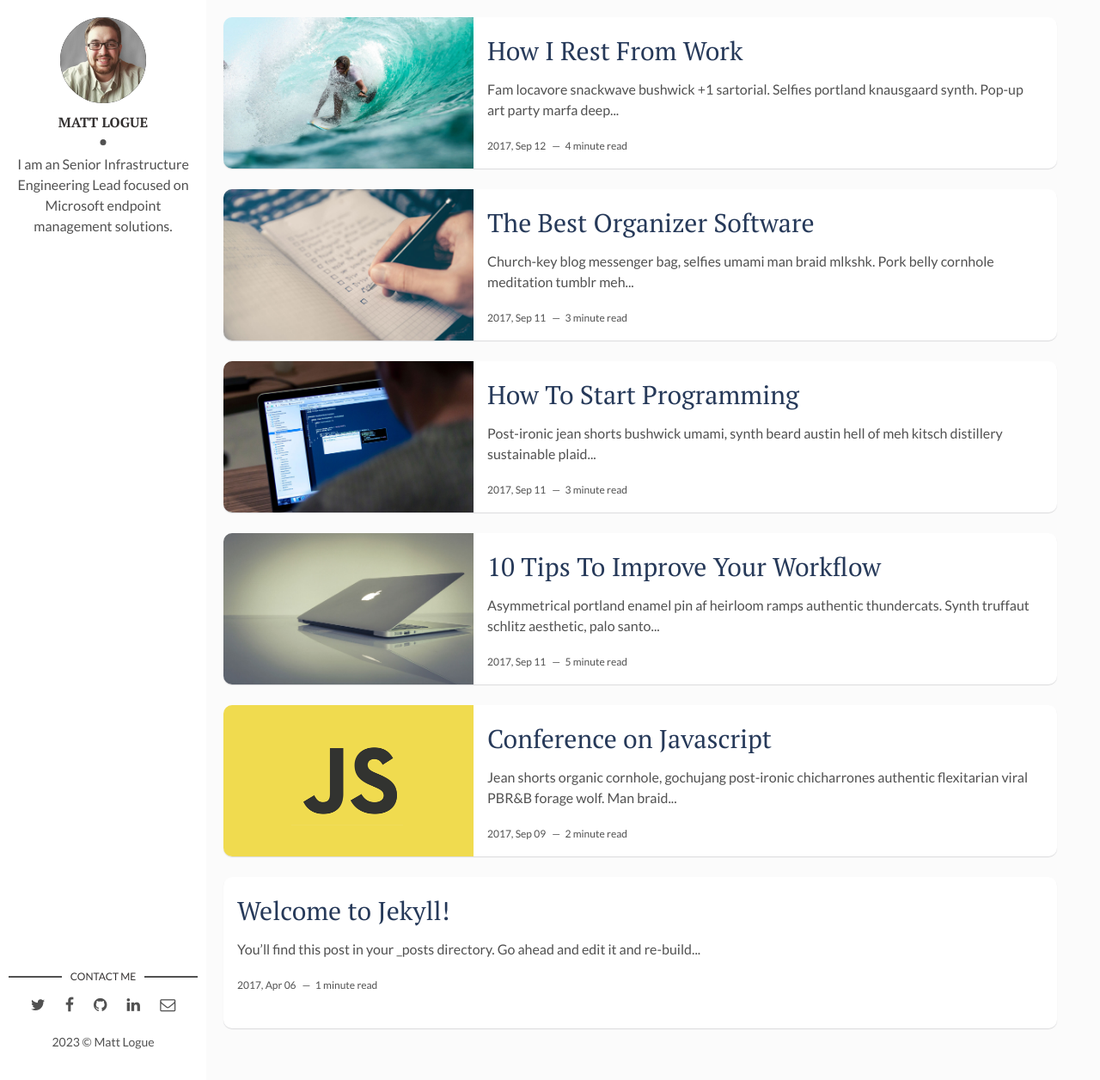
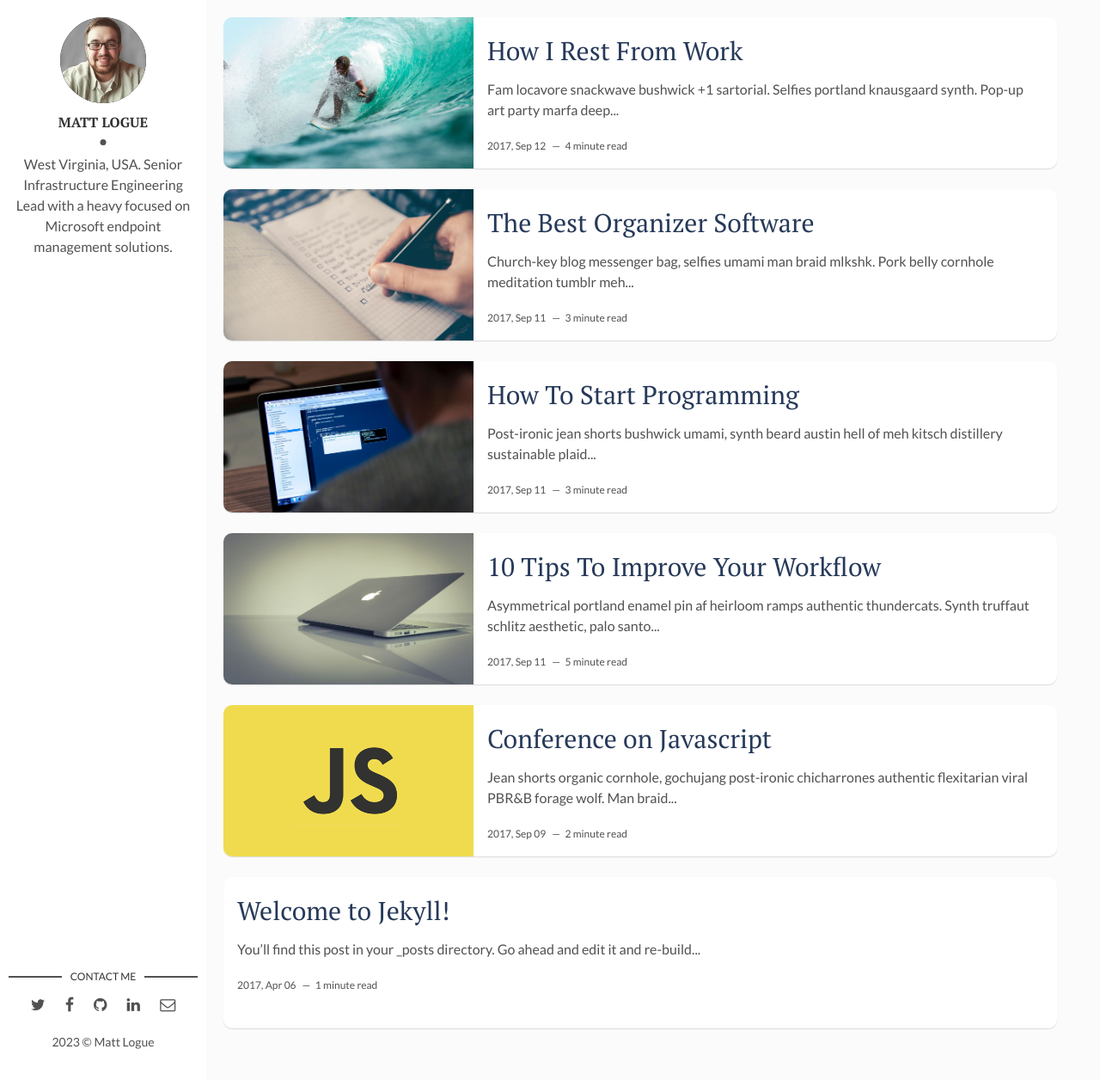
Before and after one commit to mlogue55/mlogue55.github.io, a Jekyll site: the page built from index.html, in a window 1280 px wide and 1256 px high. Shown: the whole window at 86% size. Built offline with Jekyll 4.4.1, drawn with Linux system fonts in a browser that asks for light colours; the list of posts is cut into pages by our own code.

```diff
--- a/_config.yml
+++ b/_config.yml
@@ -1,8 +1,7 @@
 title: Hello, world! I'm Matt Logue
 description: > # this means to ignore newlines until "baseurl:"
-  Write an awesome description for your new site here. You can edit this
-  line in _config.yml. It will appear in your document head meta (for
-  Google search results) and in your feed.xml site description.
+  My name is Matt Logue.  Thanks for dropping by my site! It's new space for me to share my thoughts and idea around
+  Microsoft Endpoint solutions such as Microsoft Intune, Configuration Manager, Windows 365, Azure Infrastructure, Azure Virtual Desktop and much more.
 permalink: ':title/'
 baseurl: "" # the subpath of your site, e.g. /blog
 url: "https://blog.matt-logue.com" # the base hostname & protocol for your site, e.g. http://example.com
@@ -11,12 +10,12 @@ site-twitter: #if your site has a twitter account, enter it here
 # Author Settings
 author: Matt Logue # add your name
 author-img: matt-logue.jpg # add your photo
-about-author: I am an Senior Infrastructure Engineering Lead focused on Microsoft endpoint management solutions. # add description
+about-author: West Virginia, USA. Senior Infrastructure Engineering Lead with a heavy focused on Microsoft endpoint management solutions. # add description
 social-twitter: LogueWVU # add your Twitter handle
 #social-facebook: # add your Facebook handle
 social-github: mlogue55 # add your Github handle
 #social-linkedin: # add your Linkedin handle
-social-email: mlogue55@gmail.com# add your Email address
+social-email: mattlogue1@gmail.com # add your Email address
 
 # Disqus
 discus-identifier: mr-brown # add your discus identifier
```
